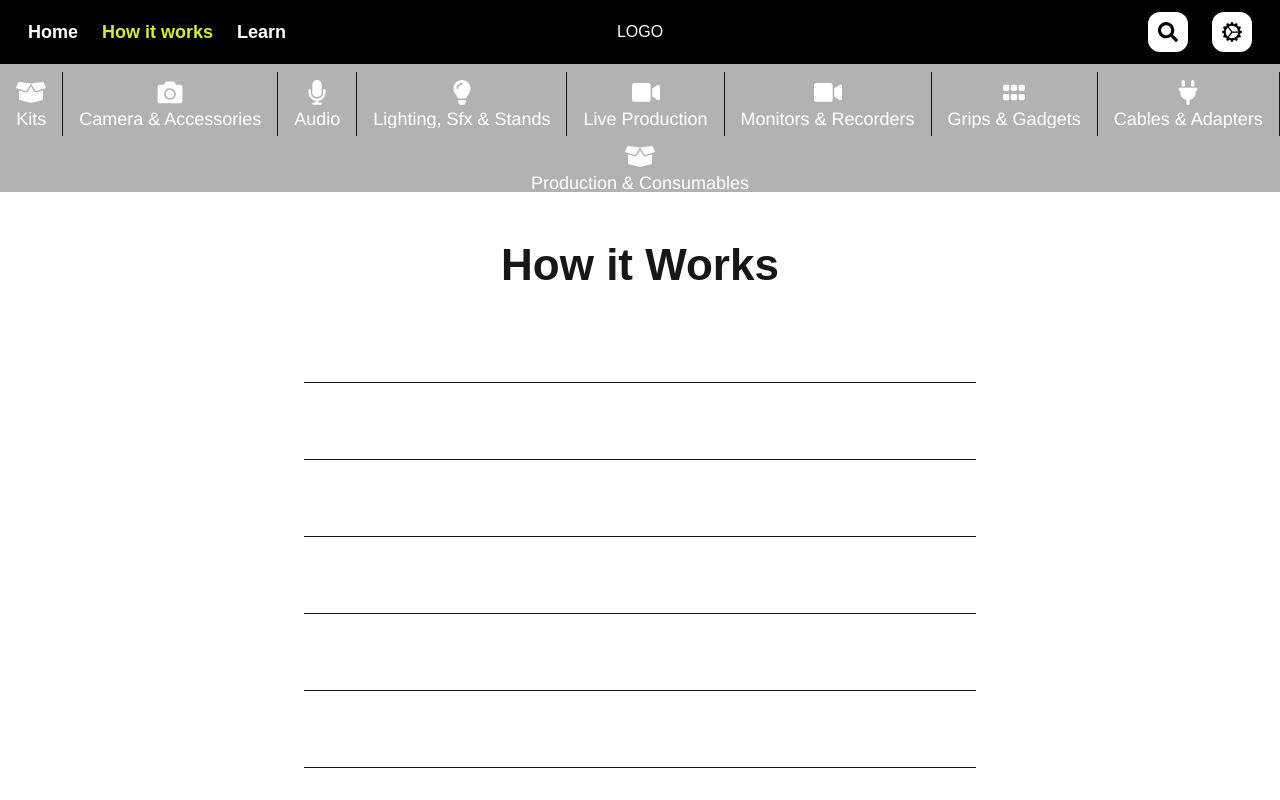
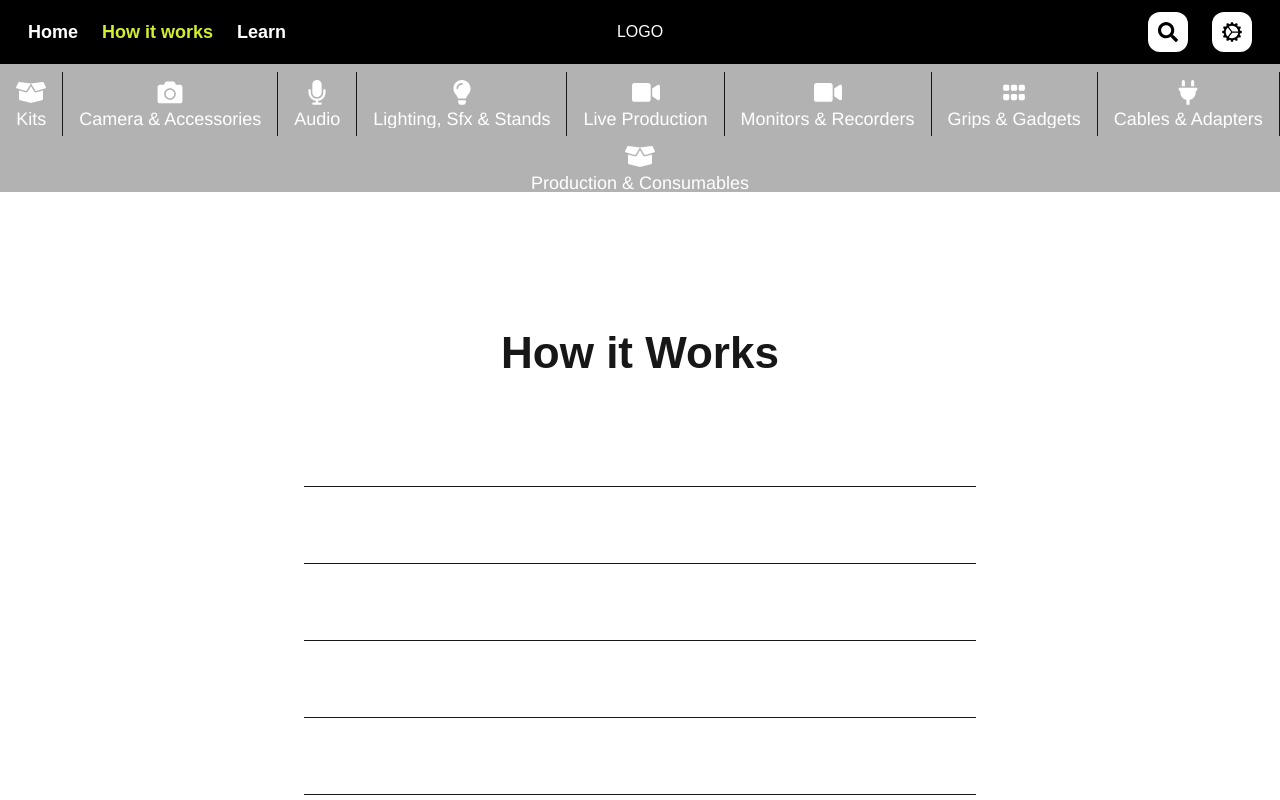
Before and after one commit to vabr0002/simplerent_new, a Next.js app: page /pages/howItWorks in a window 1280 px wide. Shown: the top 800 px of the page. Built offline with nearby package versions, Linux system fonts and the light colour scheme.

Commit message:
margintingpåsiderne

```diff
--- a/src/app/pages/howItWorks/page.js
+++ b/src/app/pages/howItWorks/page.js
@@ -3,7 +3,7 @@ import Accordion from "@/components/accordion/Accordion";
 export default function Home() {
   return (
     <>
-      <div className="flex justify-center mt-10 mb-6">
+      <div className="flex justify-center mt-32 mb-10">
         <h1 className="text-h1">How it Works</h1>
       </div>
       <Accordion />
--- a/src/app/pages/learn/page.js
+++ b/src/app/pages/learn/page.js
@@ -2,8 +2,8 @@ import Articles from "@/components/articles/Articles";
 
 export default function Home() {
   return (
-    <div>
-      <div className="flex justify-center mt-10 mb-6">
+    <div className="mb-20">
+      <div className="flex justify-center mt-32 mb-10">
         <h1 className="text-h1">Guides & Articles</h1>
       </div>
       <Articles />
```
